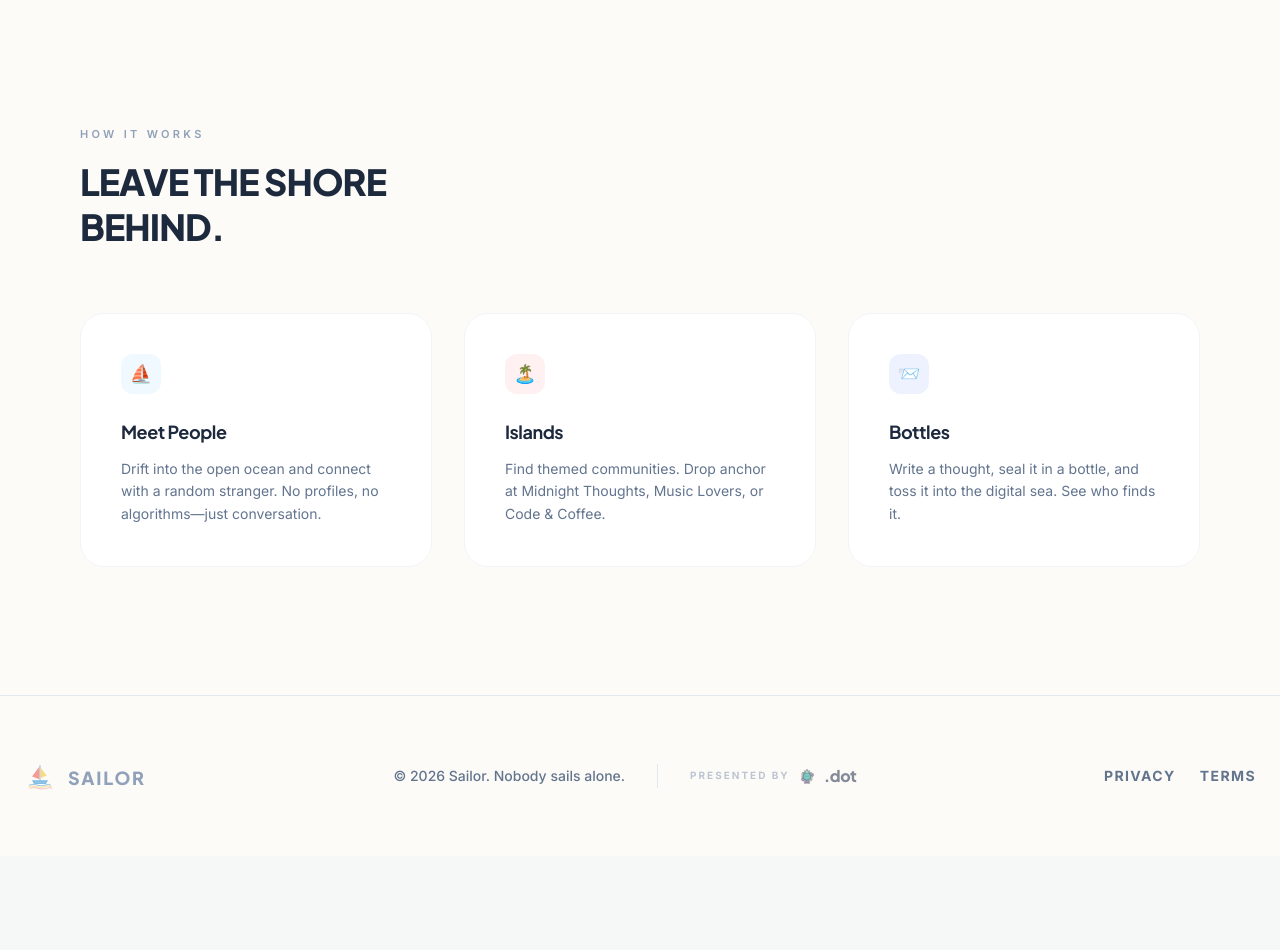
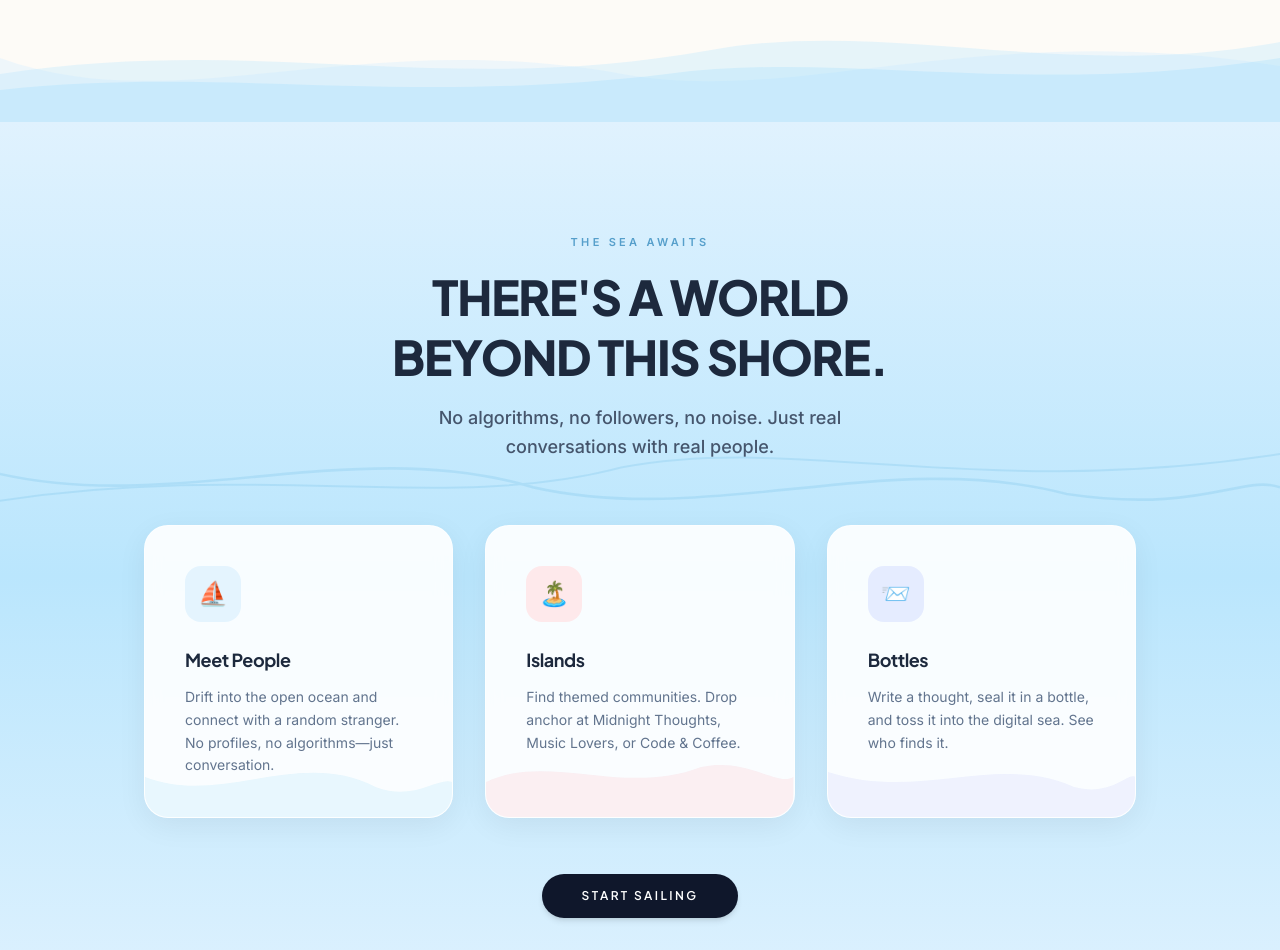
Before and after one commit to cser-utkarsh-raj/Sailor, a Next.js app: page / in a window 1280 px wide. Shown: the part 802-1752 px from the top of the page. Before the commit the page ends 1658 px from the top, so only its background shows below. Built offline with nearby package versions, Linux system fonts and the light colour scheme.

Commit message:
Update features section: smooth wave transition, larger emojis, wrap in ocean band

```diff
--- a/src/app/page.tsx
+++ b/src/app/page.tsx
@@ -65,43 +65,26 @@ export default function LandingPage() {
 
       {/* ==========================================
           THE SHORE — SINGLE HERO
-          ==========================================
-
-          Layout: Carbonex-inspired asymmetric editorial composition.
-          - Left side: text in white/cream negative space
-          - Right side: coastal illustration with organic irregular SVG mask
-          - The illustration bleeds into the whitespace via the mask edge
-      */}
+          ========================================== */}
       <section className="relative w-full min-h-screen flex items-end lg:items-center overflow-hidden">
 
-        {/* ---- ILLUSTRATED SCENE (Right / Background) ---- */}
-        {/* The image is positioned to cover the right ~55% of the viewport
-            and masked with an irregular organic SVG shape on its left edge,
-            so the white page naturally bleeds into the coastline. */}
+        {/* ---- ILLUSTRATED SCENE (Right side) ---- */}
         <div className="absolute inset-0 z-0">
-          {/* The SVG clipPath defines the organic irregular silhouette */}
+          {/* SVG clipPath — organic irregular mask, pushed right so text has clean white space */}
           <svg className="absolute" width="0" height="0">
             <defs>
               <clipPath id="shore-mask" clipPathUnits="objectBoundingBox">
-                {/*
-                  This path creates an organic, asymmetric mask.
-                  Left edge is the irregular coastline silhouette.
-                  The shape keeps roughly the right 55% of the image visible.
-
-                  Reads as: start top-center, go to top-right corner,
-                  down to bottom-right, across bottom, then up the left
-                  side with an organic wavy coastline edge.
-                */}
+                {/* Starts at x=0.48 top — keeps left ~48% as pure white space */}
                 <path d="
-                  M 0.35,0
+                  M 0.48,0
                   L 1,0
                   L 1,1
-                  L 0.15,1
-                  C 0.18,0.92 0.22,0.85 0.28,0.78
-                  C 0.34,0.70 0.30,0.62 0.32,0.55
-                  C 0.34,0.48 0.40,0.42 0.38,0.35
-                  C 0.36,0.28 0.30,0.22 0.32,0.15
-                  C 0.34,0.08 0.33,0.04 0.35,0
+                  L 0.20,1
+                  C 0.24,0.93 0.30,0.86 0.36,0.78
+                  C 0.42,0.70 0.38,0.63 0.40,0.56
+                  C 0.42,0.49 0.46,0.42 0.44,0.35
+                  C 0.42,0.28 0.40,0.22 0.44,0.14
+                  C 0.46,0.08 0.47,0.04 0.48,0
                   Z
                 " />
               </clipPath>
@@ -116,33 +99,20 @@ export default function LandingPage() {
               WebkitClipPath: "url(#shore-mask)",
             }}
           />
-
-          {/* Subtle gradient at the bottom so content below transitions cleanly */}
-          <div
-            className="absolute bottom-0 left-0 w-full h-32 bg-gradient-to-t from-[#FDFBF7] to-transparent z-10"
-          />
         </div>
 
-        {/* ---- HERO TEXT (Left side, in the negative space) ---- */}
-        <div className="relative z-20 w-full px-6 md:px-12 lg:px-20 pt-32 pb-20 lg:pt-0 lg:pb-0">
-          <div className="max-w-lg lg:max-w-xl">
-
-            {/* Eyebrow */}
+        {/* ---- HERO TEXT (Left side, clean white space) ---- */}
+        <div className="relative z-20 w-full px-6 md:px-12 lg:px-20 pt-36 pb-24 lg:pt-0 lg:pb-0">
+          <div className="max-w-md lg:max-w-lg">
             <p className="text-[11px] md:text-xs font-semibold uppercase tracking-[0.3em] text-slate-400 mb-5">
               Sail anonymously
             </p>
-
-            {/* Headline */}
             <h1 className="font-heading text-[3.2rem] md:text-[4.5rem] lg:text-[5.5rem] font-extrabold text-slate-800 tracking-tight leading-[0.92] uppercase mb-6">
               Go<br />Offshore.
             </h1>
-
-            {/* Supporting text */}
             <p className="text-slate-500 text-base md:text-lg leading-relaxed max-w-sm mb-10 font-medium">
               Meet someone you&apos;ve never met.
             </p>
-
-            {/* CTAs */}
             <div className="flex items-center gap-4">
               <Link href="/onboarding">
                 <Button className="rounded-full bg-coral-500 text-white hover:bg-coral-600 font-bold px-10 py-3.5 text-xs uppercase tracking-[0.2em] border-none shadow-md hover:shadow-lg hover:-translate-y-0.5 transition-all">
@@ -158,43 +128,152 @@ export default function LandingPage() {
       </section>
 
       {/* ==========================================
-          FEATURES (Clean, minimal cards)
+          SMOOTH WAVE TRANSITION (Hero → Features)
+          Animated SVG waves that flow from the image
           ========================================== */}
-      <section className="relative bg-[#FDFBF7] w-full py-24 lg:py-32 px-6 md:px-12 lg:px-20 z-20">
-        <div className="max-w-6xl mx-auto">
+      <div className="relative w-full z-10 -mt-1">
+        {/* Layer 1: softest, tallest wave */}
+        <motion.svg
+          viewBox="0 0 1440 160"
+          className="relative w-full block"
+          preserveAspectRatio="none"
+          style={{ height: "clamp(80px, 10vw, 160px)" }}
+          initial={{ y: 10, opacity: 0 }}
+          whileInView={{ y: 0, opacity: 1 }}
+          transition={{ duration: 1, ease: "easeOut" }}
+          viewport={{ once: true }}
+        >
+          <path d="M0,80 C200,160 400,40 700,100 C900,140 1100,30 1440,90 L1440,160 L0,160 Z" fill="#e0f2fe" opacity="0.5"/>
+          <path d="M0,100 C300,50 500,130 800,70 C1000,30 1200,110 1440,60 L1440,160 L0,160 Z" fill="#bae6fd" opacity="0.35"/>
+          <path d="M0,120 C250,90 450,140 750,100 C950,70 1150,130 1440,80 L1440,160 L0,160 Z" fill="#7dd3fc" opacity="0.2"/>
+        </motion.svg>
+      </div>
+
+      {/* ==========================================
+          FEATURES on OCEAN GRADIENT
+          The "how it works" cards sit on the ocean band
+          ========================================== */}
+      <section className="relative w-full overflow-hidden z-20">
+        {/* Ocean gradient background */}
+        <div className="absolute inset-0 bg-gradient-to-b from-[#e0f2fe] via-[#bae6fd] to-[#e0f2fe] z-0" />
+
+        {/* Subtle animated wave lines in background */}
+        <svg className="absolute top-[30%] left-0 w-full h-40 opacity-10 pointer-events-none" viewBox="0 0 1440 120" preserveAspectRatio="none">
+          <motion.path
+            d="M0,60 C200,90 400,30 600,70 C800,100 1000,40 1200,75 C1350,90 1400,60 1440,70"
+            fill="none" stroke="#0284c7" strokeWidth="2"
+            initial={{ pathLength: 0 }}
+            whileInView={{ pathLength: 1 }}
+            transition={{ duration: 2, ease: "easeOut" }}
+            viewport={{ once: true }}
+          />
+          <motion.path
+            d="M0,80 C300,50 500,90 700,55 C900,30 1100,80 1440,45"
+            fill="none" stroke="#0284c7" strokeWidth="1.5"
+            initial={{ pathLength: 0 }}
+            whileInView={{ pathLength: 1 }}
+            transition={{ duration: 2.5, ease: "easeOut", delay: 0.3 }}
+            viewport={{ once: true }}
+          />
+        </svg>
+
+        <div className="relative z-10 max-w-6xl mx-auto px-6 md:px-12 lg:px-20 py-20 lg:py-28">
 
           {/* Section header */}
-          <div className="mb-16 max-w-md">
-            <p className="text-[11px] font-semibold uppercase tracking-[0.3em] text-slate-400 mb-4">How it works</p>
-            <h2 className="font-heading text-3xl md:text-4xl font-extrabold text-slate-800 tracking-tight uppercase leading-tight">
-              Leave the shore behind.
+          <motion.div
+            className="text-center mb-16"
+            initial={{ y: 30, opacity: 0 }}
+            whileInView={{ y: 0, opacity: 1 }}
+            transition={{ duration: 0.7, ease: "easeOut" }}
+            viewport={{ once: true }}
+          >
+            <p className="text-[11px] font-semibold uppercase tracking-[0.3em] text-sky-700/60 mb-4">The sea awaits</p>
+            <h2 className="font-heading text-3xl md:text-5xl font-extrabold text-slate-800 tracking-tight uppercase leading-tight mb-4">
+              There&apos;s a world<br />beyond this shore.
             </h2>
-          </div>
+            <p className="text-slate-600 text-base md:text-lg leading-relaxed max-w-lg mx-auto font-medium">
+              No algorithms, no followers, no noise. Just real conversations with real people.
+            </p>
+          </motion.div>
 
+          {/* Feature cards */}
           <div className="grid grid-cols-1 md:grid-cols-3 gap-6 lg:gap-8">
 
             {/* Feature 1 */}
-            <div className="group p-8 lg:p-10 bg-white rounded-3xl border border-slate-100 hover:shadow-[0_16px_40px_rgba(2,132,199,0.06)] transition-all duration-500 hover:-translate-y-1">
-              <div className="w-10 h-10 rounded-xl bg-sky-50 flex items-center justify-center text-lg mb-6">⛵</div>
+            <motion.div
+              className="group relative p-8 lg:p-10 bg-white/90 backdrop-blur-sm rounded-3xl border border-white/60 shadow-[0_8px_30px_rgba(0,0,0,0.06)] hover:shadow-[0_20px_50px_rgba(2,132,199,0.12)] transition-all duration-500 hover:-translate-y-2 overflow-hidden"
+              initial={{ y: 40, opacity: 0 }}
+              whileInView={{ y: 0, opacity: 1 }}
+              transition={{ duration: 0.6, ease: "easeOut", delay: 0 }}
+              viewport={{ once: true }}
+            >
+              <div className="absolute bottom-0 left-0 w-full h-20 opacity-[0.08] pointer-events-none">
+                <svg viewBox="0 0 400 80" className="w-full h-full" preserveAspectRatio="none">
+                  <path d="M0,40 C100,70 200,10 300,50 C350,65 380,40 400,45 L400,80 L0,80 Z" fill="#0ea5e9"/>
+                </svg>
+              </div>
+              <div className="w-14 h-14 rounded-2xl bg-sky-100/80 flex items-center justify-center text-2xl mb-6 group-hover:scale-110 transition-transform duration-300">⛵</div>
               <h3 className="font-heading font-bold text-lg text-slate-800 mb-3 tracking-tight">Meet People</h3>
               <p className="text-slate-500 text-sm leading-relaxed">Drift into the open ocean and connect with a random stranger. No profiles, no algorithms—just conversation.</p>
-            </div>
+            </motion.div>
 
             {/* Feature 2 */}
-            <div className="group p-8 lg:p-10 bg-white rounded-3xl border border-slate-100 hover:shadow-[0_16px_40px_rgba(244,63,94,0.06)] transition-all duration-500 hover:-translate-y-1">
-              <div className="w-10 h-10 rounded-xl bg-rose-50 flex items-center justify-center text-lg mb-6">🏝️</div>
+            <motion.div
+              className="group relative p-8 lg:p-10 bg-white/90 backdrop-blur-sm rounded-3xl border border-white/60 shadow-[0_8px_30px_rgba(0,0,0,0.06)] hover:shadow-[0_20px_50px_rgba(244,63,94,0.12)] transition-all duration-500 hover:-translate-y-2 overflow-hidden"
+              initial={{ y: 40, opacity: 0 }}
+              whileInView={{ y: 0, opacity: 1 }}
+              transition={{ duration: 0.6, ease: "easeOut", delay: 0.15 }}
+              viewport={{ once: true }}
+            >
+              <div className="absolute bottom-0 left-0 w-full h-20 opacity-[0.08] pointer-events-none">
+                <svg viewBox="0 0 400 80" className="w-full h-full" preserveAspectRatio="none">
+                  <path d="M0,45 C80,15 180,60 280,30 C340,20 380,50 400,40 L400,80 L0,80 Z" fill="#f43f5e"/>
+                </svg>
+              </div>
+              <div className="w-14 h-14 rounded-2xl bg-rose-100/80 flex items-center justify-center text-2xl mb-6 group-hover:scale-110 transition-transform duration-300">🏝️</div>
               <h3 className="font-heading font-bold text-lg text-slate-800 mb-3 tracking-tight">Islands</h3>
               <p className="text-slate-500 text-sm leading-relaxed">Find themed communities. Drop anchor at Midnight Thoughts, Music Lovers, or Code &amp; Coffee.</p>
-            </div>
+            </motion.div>
 
             {/* Feature 3 */}
-            <div className="group p-8 lg:p-10 bg-white rounded-3xl border border-slate-100 hover:shadow-[0_16px_40px_rgba(99,102,241,0.06)] transition-all duration-500 hover:-translate-y-1">
-              <div className="w-10 h-10 rounded-xl bg-indigo-50 flex items-center justify-center text-lg mb-6">📨</div>
+            <motion.div
+              className="group relative p-8 lg:p-10 bg-white/90 backdrop-blur-sm rounded-3xl border border-white/60 shadow-[0_8px_30px_rgba(0,0,0,0.06)] hover:shadow-[0_20px_50px_rgba(99,102,241,0.12)] transition-all duration-500 hover:-translate-y-2 overflow-hidden"
+              initial={{ y: 40, opacity: 0 }}
+              whileInView={{ y: 0, opacity: 1 }}
+              transition={{ duration: 0.6, ease: "easeOut", delay: 0.3 }}
+              viewport={{ once: true }}
+            >
+              <div className="absolute bottom-0 left-0 w-full h-20 opacity-[0.08] pointer-events-none">
+                <svg viewBox="0 0 400 80" className="w-full h-full" preserveAspectRatio="none">
+                  <path d="M0,35 C120,65 220,15 320,50 C370,60 390,35 400,40 L400,80 L0,80 Z" fill="#6366f1"/>
+                </svg>
+              </div>
+              <div className="w-14 h-14 rounded-2xl bg-indigo-100/80 flex items-center justify-center text-2xl mb-6 group-hover:scale-110 transition-transform duration-300">📨</div>
               <h3 className="font-heading font-bold text-lg text-slate-800 mb-3 tracking-tight">Bottles</h3>
               <p className="text-slate-500 text-sm leading-relaxed">Write a thought, seal it in a bottle, and toss it into the digital sea. See who finds it.</p>
-            </div>
+            </motion.div>
           </div>
+
+          {/* CTA */}
+          <motion.div
+            className="text-center mt-14"
+            initial={{ y: 20, opacity: 0 }}
+            whileInView={{ y: 0, opacity: 1 }}
+            transition={{ duration: 0.6, ease: "easeOut", delay: 0.4 }}
+            viewport={{ once: true }}
+          >
+            <Link href="/onboarding">
+              <Button className="rounded-full bg-slate-900 text-white hover:bg-slate-800 font-bold px-10 py-3.5 text-xs uppercase tracking-[0.2em] border-none shadow-lg hover:-translate-y-0.5 transition-all">
+                Start Sailing
+              </Button>
+            </Link>
+          </motion.div>
         </div>
+
+        {/* Bottom wave transition back to white */}
+        <svg className="absolute bottom-0 left-0 w-full" viewBox="0 0 1440 60" preserveAspectRatio="none" style={{ height: "clamp(30px, 4vw, 60px)" }}>
+          <path d="M0,0 C200,50 500,10 800,35 C1000,50 1300,15 1440,30 L1440,60 L0,60 Z" fill="#FDFBF7"/>
+        </svg>
       </section>
 
       {/* ==========================================
```
